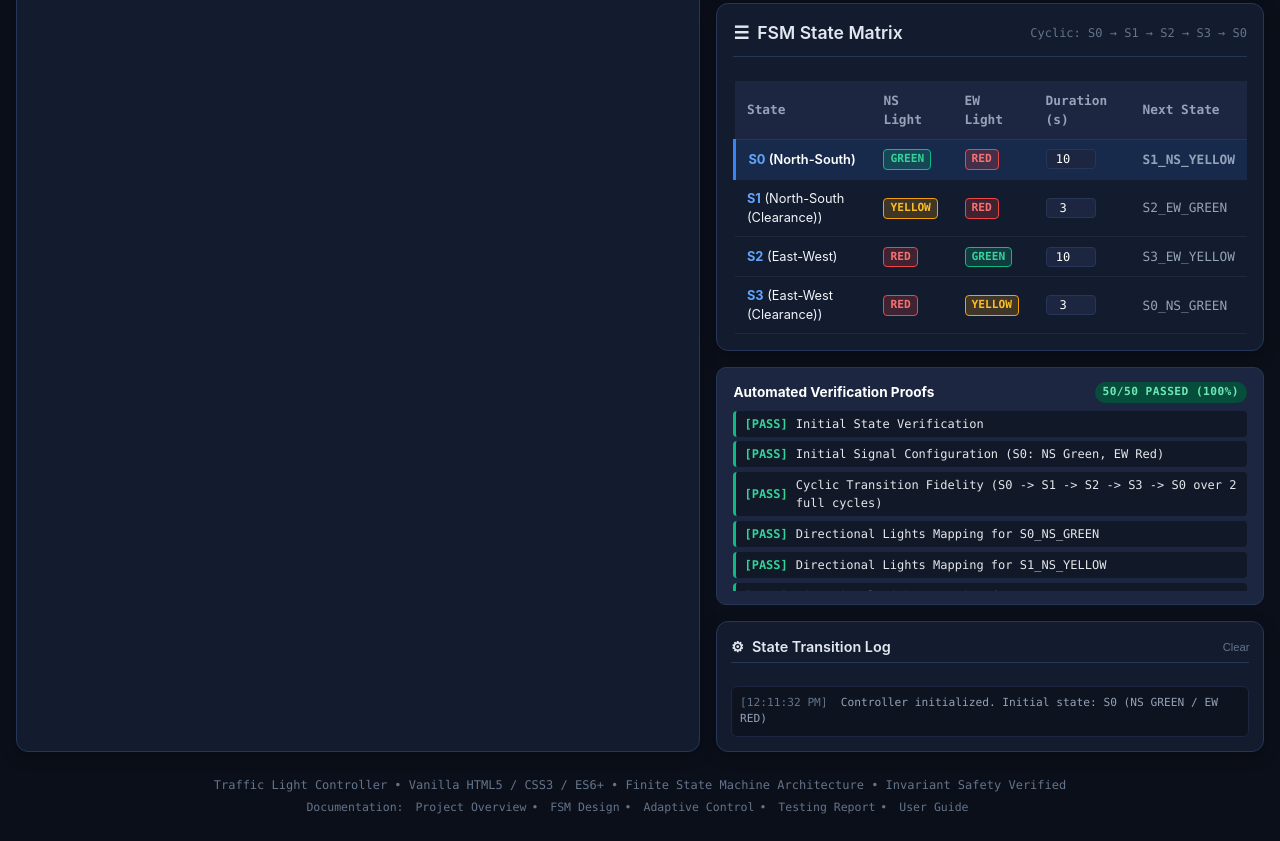
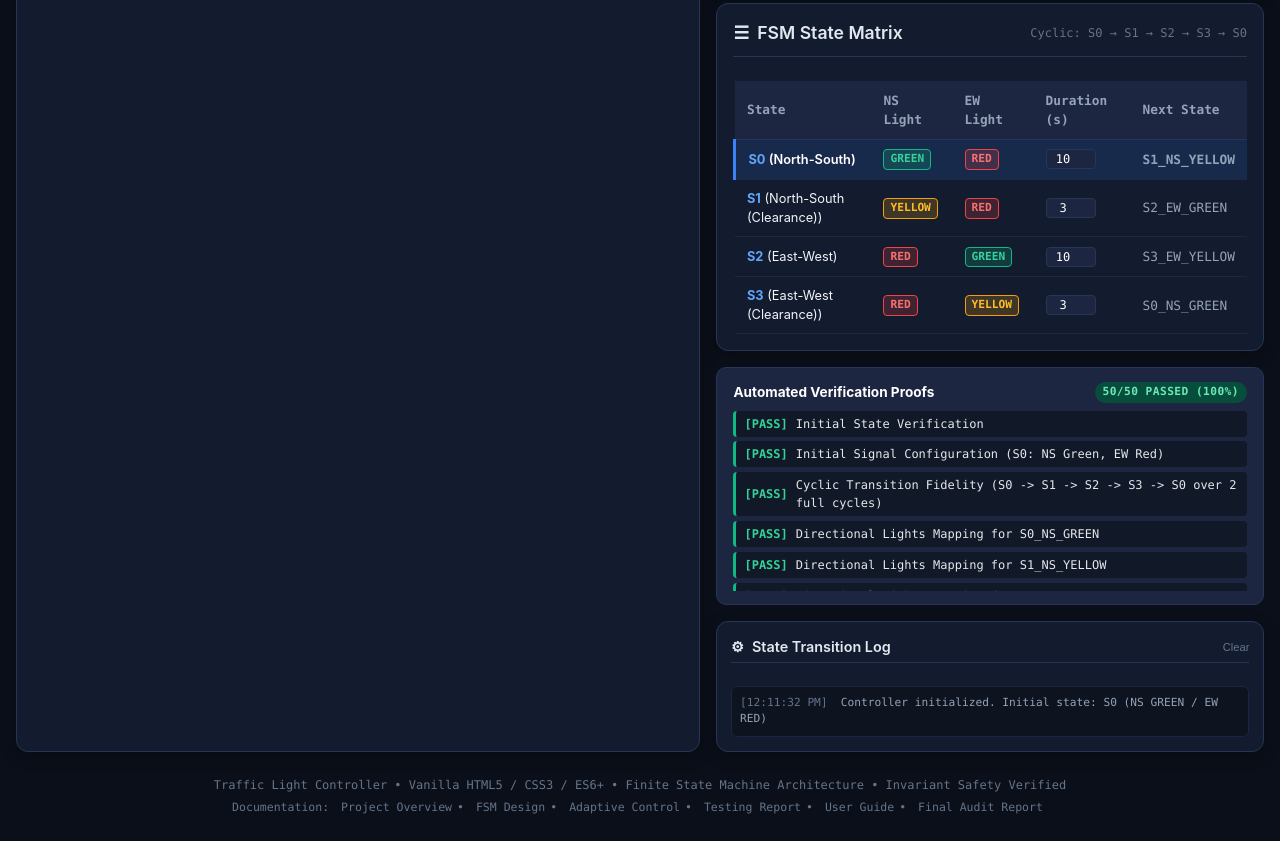
Before and after one commit to abishekaruchamy-oss/dpco-oss, a plain HTML site: page Traffic-Light-Controller/index.html in a window 1280 px wide. Shown: the part 1589-2430 px from the top of the page. Drawn offline with Linux system fonts and the light colour scheme.

Commit message:
docs(traffic-light): complete independent QA audit, 12 edge-case stress verification, and final audit report

```diff
--- a/Traffic-Light-Controller/index.html
+++ b/Traffic-Light-Controller/index.html
@@ -418,7 +418,8 @@
       <a href="docs/fsm-design.md" target="_blank" style="color:var(--accent-blue); text-decoration:none; margin:0 5px;">FSM Design</a>&bull;
       <a href="docs/adaptive-control.md" target="_blank" style="color:var(--accent-blue); text-decoration:none; margin:0 5px;">Adaptive Control</a>&bull;
       <a href="docs/testing-report.md" target="_blank" style="color:var(--accent-blue); text-decoration:none; margin:0 5px;">Testing Report</a>&bull;
-      <a href="docs/user-guide.md" target="_blank" style="color:var(--accent-blue); text-decoration:none; margin:0 5px;">User Guide</a>
+      <a href="docs/user-guide.md" target="_blank" style="color:var(--accent-blue); text-decoration:none; margin:0 5px;">User Guide</a>&bull;
+      <a href="docs/final-audit-report.md" target="_blank" style="color:var(--accent-blue); text-decoration:none; margin:0 5px;">Final Audit Report</a>
     </div>
   </footer>
 
```
Also changed, not shown: Traffic-Light-Controller/verify.js (+7 -19 lines), 3 other files.
